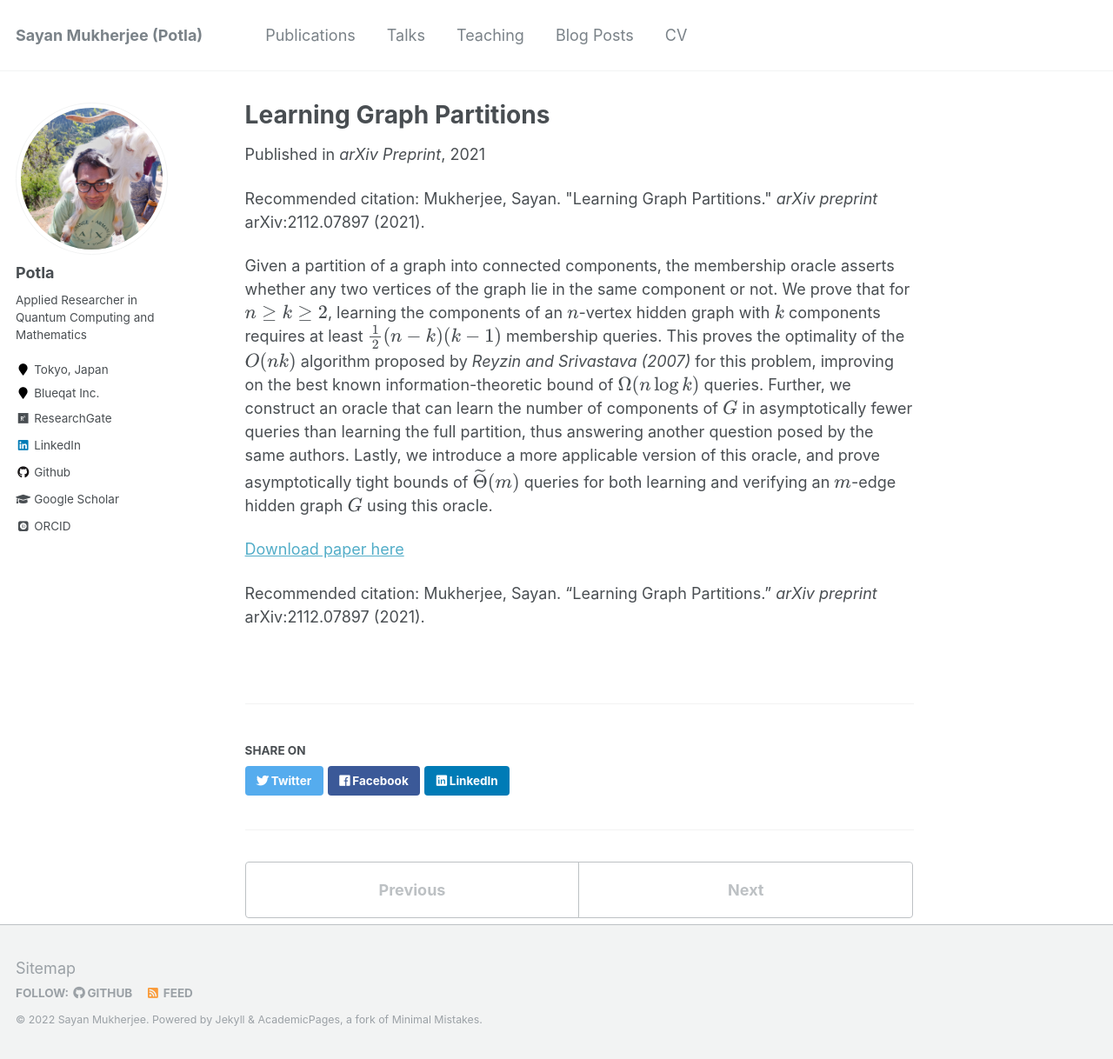
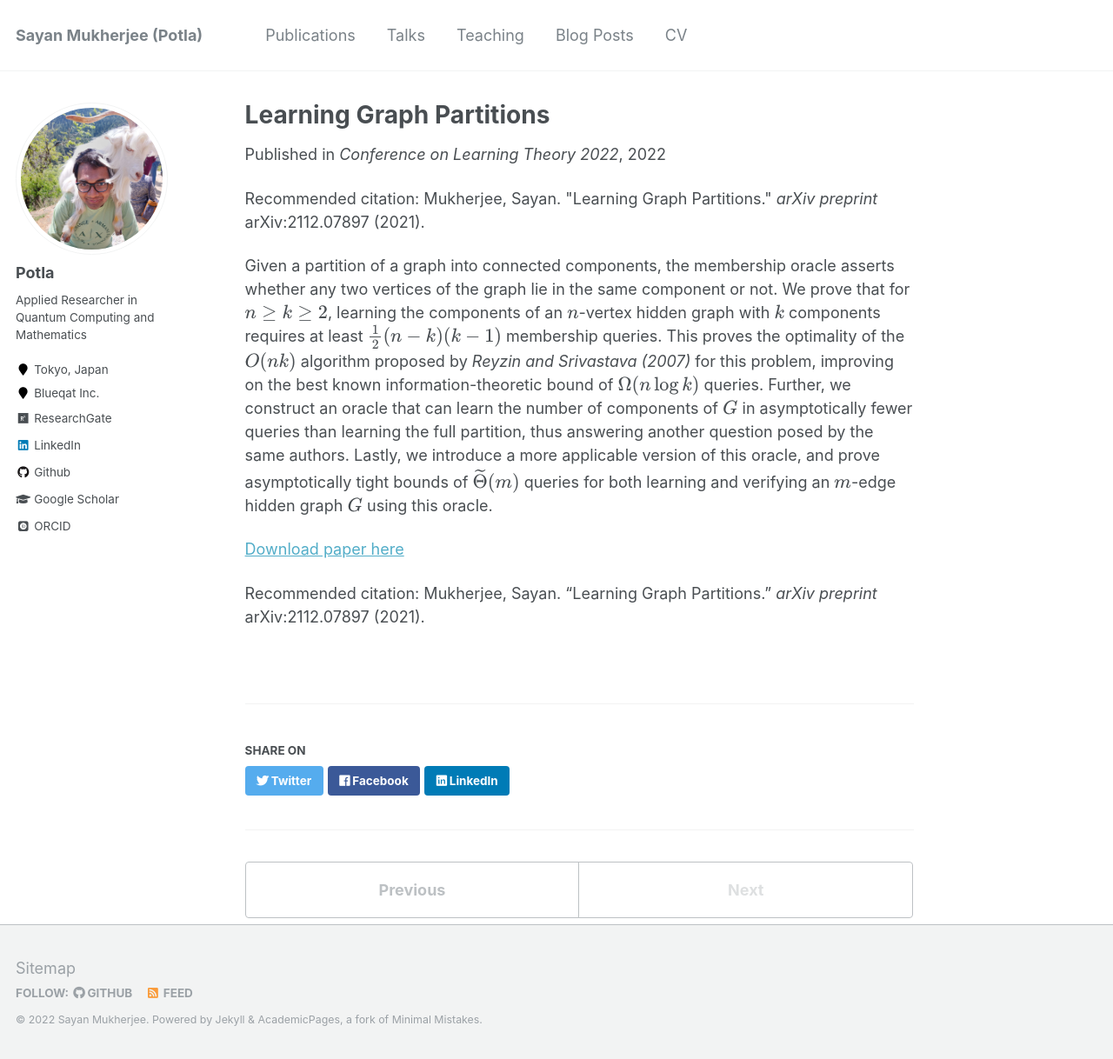
Before and after one commit to Potla1995/potla1995.github.io, a Jekyll site: the page built from _publications/2022-07-02-graphPartitionLearning.md, in a window 1280 px wide and 1218 px high. Shown: the whole window at 87% size. Built offline with Jekyll 4.4.1, drawn with Linux system fonts in a browser that asks for light colours; some web fonts are replaced; formulas are drawn with MathJax 3.

Commit message:
add accepted version of colt paper

```diff
--- a/_publications/2021-12-15-graphPartitionLearning.md
+++ b/_publications/2022-07-02-graphPartitionLearning.md
@@ -3,8 +3,8 @@ title: "Learning Graph Partitions"
 collection: publications
 permalink: /publication/graphPartitionLearning
 excerpt: 'Tight query complexity bounds for learning graph partitions.'
-date: 2021-12-15
-venue: 'arXiv Preprint'
+date: 2022-07-02
+venue: 'Conference on Learning Theory 2022'
 paperurl:
 citation: 'Mukherjee, Sayan. "Learning Graph Partitions." <i>arXiv preprint</i> arXiv:2112.07897 (2021).'
 ---
@@ -18,6 +18,6 @@ than learning the full partition, thus answering another question posed by the s
 introduce a more applicable version of this oracle, and prove asymptotically tight bounds of  $\widetilde \Theta(m)$ queries
 for both learning and verifying an $m$-edge hidden graph $G$ using this oracle.
 
-[Download paper here](https://arxiv.org/pdf/2112.07897)
+[Download paper here](/files/graphPartitionLearning.pdf)
 
 Recommended citation: Mukherjee, Sayan. "Learning Graph Partitions." <i>arXiv preprint</i> arXiv:2112.07897 (2021).
```
Also changed, not shown: 1 other file.
